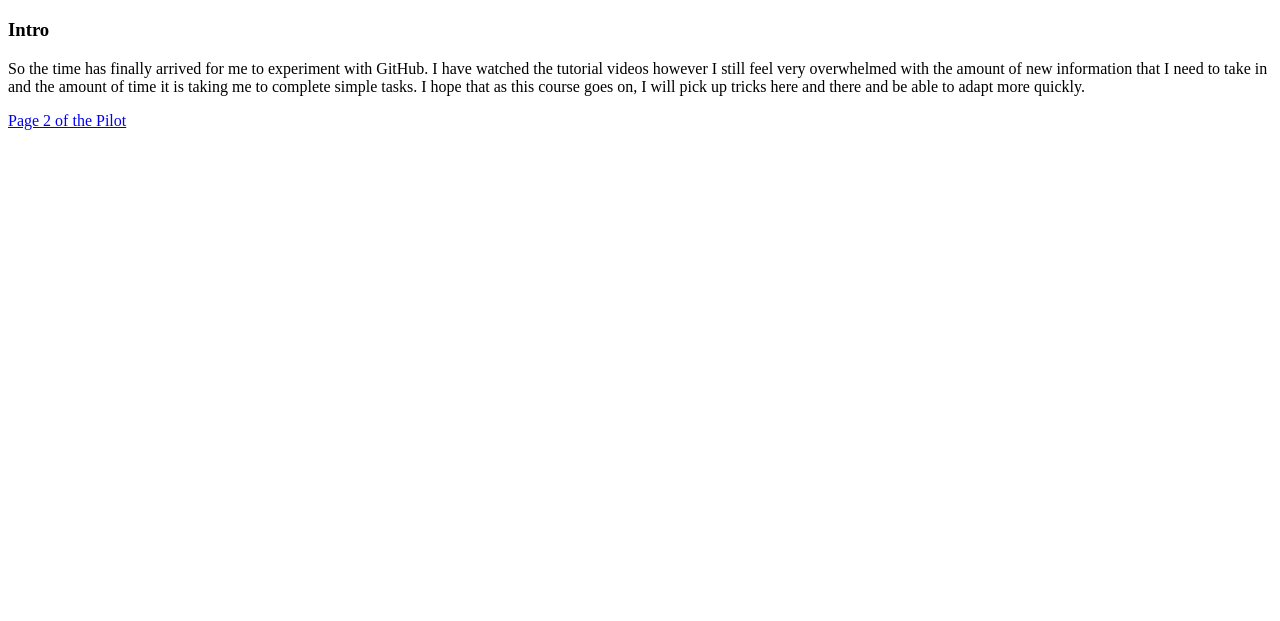
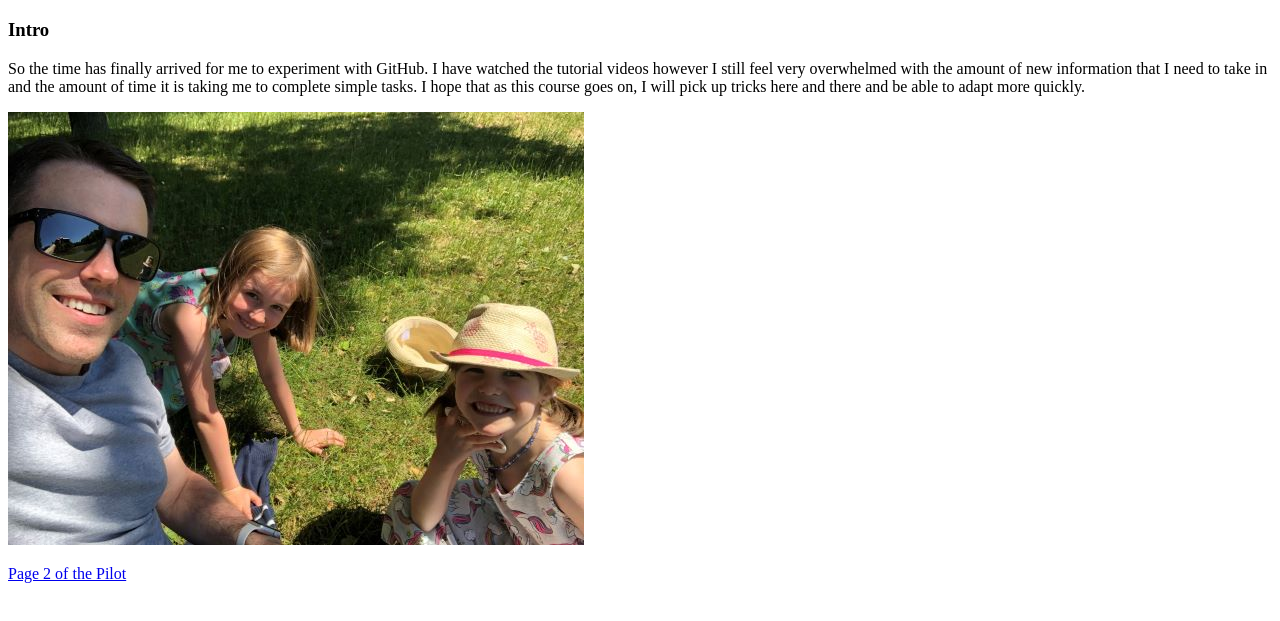
Before and after one commit to AndoCD/Pilot, a plain HTML site: page index.html in a window 1280 px wide. Shown: the part 61-682 px from the top of the page. Drawn offline with Linux system fonts and the light colour scheme.

Commit message:
adding a photo

```diff
--- a/index.html
+++ b/index.html
@@ -10,6 +10,7 @@
 very overwhelmed with the amount of new information that I need to take in and the amount of time it is taking me to complete
 simple tasks. I hope that as this course goes on, I will pick up tricks here and there and be able to adapt more quickly. </p>
 
+  <img src="Aussie in Germany.JPG" alt="In Lippstadt">
   <p><a href="#page 2">Page 2 of the Pilot</a></p>
 </body>
 </html>
```
